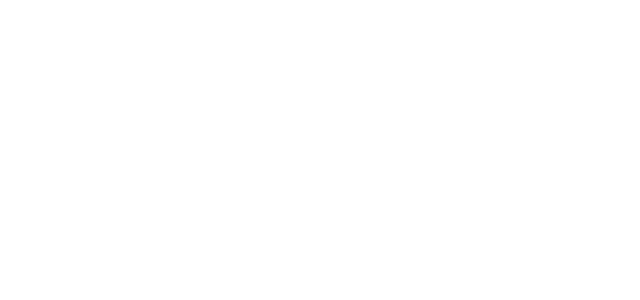
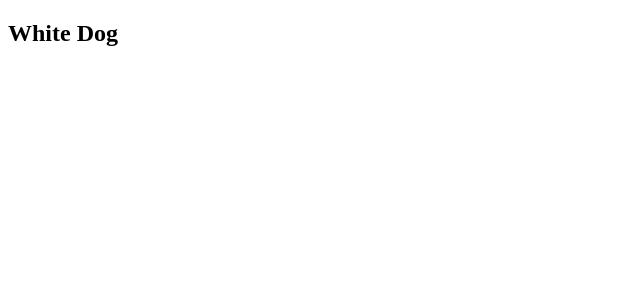
Before and after one commit to justdogeabal/front, a React (Vite) app: page / in a window 1280 px wide. Shown: the top 300 px of the page, without its empty margins (0-640 px from the left). Built offline with nearby package versions, Linux system fonts and the light colour scheme.

Commit message:
폴더구조 잡고 jest등 설치하고 메인 헤더만 추가

```diff
--- a/src/App.tsx
+++ b/src/App.tsx
@@ -1,10 +1,9 @@
-
+import Header from './components/Header';
 
 function App() {
-
   return (
     <>
-
+      <Header />
     </>
   );
 }
--- /dev/null
+++ b/src/components/Header.tsx
@@ -0,0 +1,7 @@
+import { Heading } from '@chakra-ui/react';
+
+const Header = () => {
+  return <Heading>White Dog</Heading>;
+};
+
+export default Header;
--- a/src/index.css
+++ /dev/null
@@ -1,69 +0,0 @@
-:root {
-  font-family: Inter, system-ui, Avenir, Helvetica, Arial, sans-serif;
-  line-height: 1.5;
-  font-weight: 400;
-
-  color-scheme: light dark;
-  color: rgba(255, 255, 255, 0.87);
-  background-color: #242424;
-
-  font-synthesis: none;
-  text-rendering: optimizeLegibility;
-  -webkit-font-smoothing: antialiased;
-  -moz-osx-font-smoothing: grayscale;
-  -webkit-text-size-adjust: 100%;
-}
-
-a {
-  font-weight: 500;
-  color: #646cff;
-  text-decoration: inherit;
-}
-a:hover {
-  color: #535bf2;
-}
-
-body {
-  margin: 0;
-  display: flex;
-  place-items: center;
-  min-width: 320px;
-  min-height: 100vh;
-}
-
-h1 {
-  font-size: 3.2em;
-  line-height: 1.1;
-}
-
-button {
-  border-radius: 8px;
-  border: 1px solid transparent;
-  padding: 0.6em 1.2em;
-  font-size: 1em;
-  font-weight: 500;
-  font-family: inherit;
-  background-color: #1a1a1a;
-  cursor: pointer;
-  transition: border-color 0.25s;
-}
-button:hover {
-  border-color: #646cff;
-}
-button:focus,
-button:focus-visible {
-  outline: 4px auto -webkit-focus-ring-color;
-}
-
-@media (prefers-color-scheme: light) {
-  :root {
-    color: #213547;
-    background-color: #ffffff;
-  }
-  a:hover {
-    color: #747bff;
-  }
-  button {
-    background-color: #f9f9f9;
-  }
-}
--- a/src/main.tsx
+++ b/src/main.tsx
@@ -1,10 +1,17 @@
-import * as React from "react";
-import App from "./App";
-import ReactDOM from "react-dom/client";
-import "./index.css";
+import * as React from 'react';
+import App from './App';
+import ReactDOM from 'react-dom/client';
+import { createBrowserRouter, RouterProvider } from 'react-router-dom';
 
-ReactDOM.createRoot(document.getElementById("root")!).render(
+const router = createBrowserRouter([
+  {
+    path: '/',
+    element: <App />,
+  },
+]);
+
+ReactDOM.createRoot(document.getElementById('root')!).render(
   <React.StrictMode>
-    <App />
-  </React.StrictMode>
+    <RouterProvider router={router} />
+  </React.StrictMode>,
 );
--- /dev/null
+++ b/src/pages/CommunityPage/index.tsx
@@ -0,0 +1,3 @@
+const CoummunityPage = () => <></>;
+
+export default CoummunityPage;
--- /dev/null
+++ b/src/styles/index.css
@@ -0,0 +1,29 @@
+:root {
+  font-family: Inter, system-ui, Avenir, Helvetica, Arial, sans-serif;
+  line-height: 1.5;
+  font-weight: 400;
+
+  color-scheme: light dark;
+  color: rgba(255, 255, 255, 0.87);
+  background-color: #242424;
+
+  font-synthesis: none;
+  text-rendering: optimizeLegibility;
+  -webkit-font-smoothing: antialiased;
+  -moz-osx-font-smoothing: grayscale;
+  -webkit-text-size-adjust: 100%;
+}
+
+
+@media (prefers-color-scheme: light) {
+  :root {
+    color: #213547;
+    background-color: #ffffff;
+  }
+  a:hover {
+    color: #747bff;
+  }
+  button {
+    background-color: #f9f9f9;
+  }
+}
```
Also changed, not shown: src/components/Page.tsx (added, +17 -0 lines).
